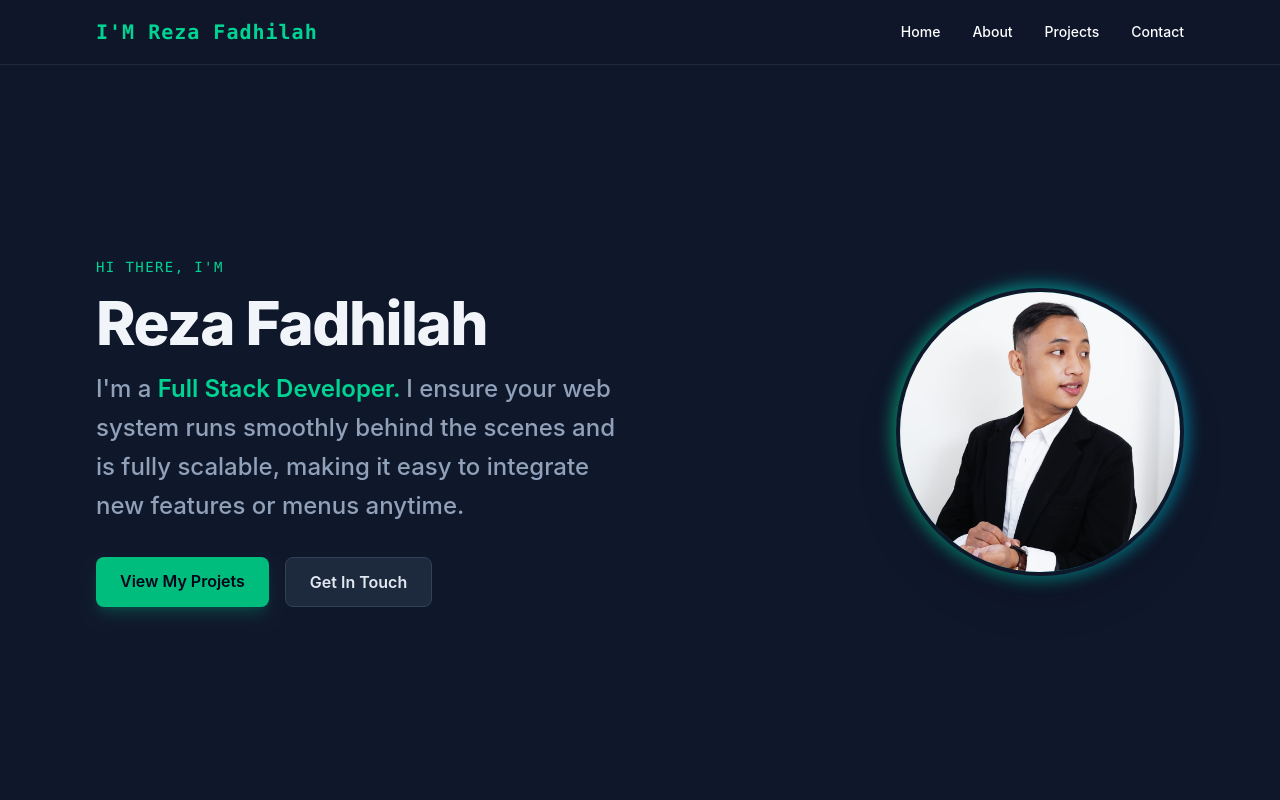
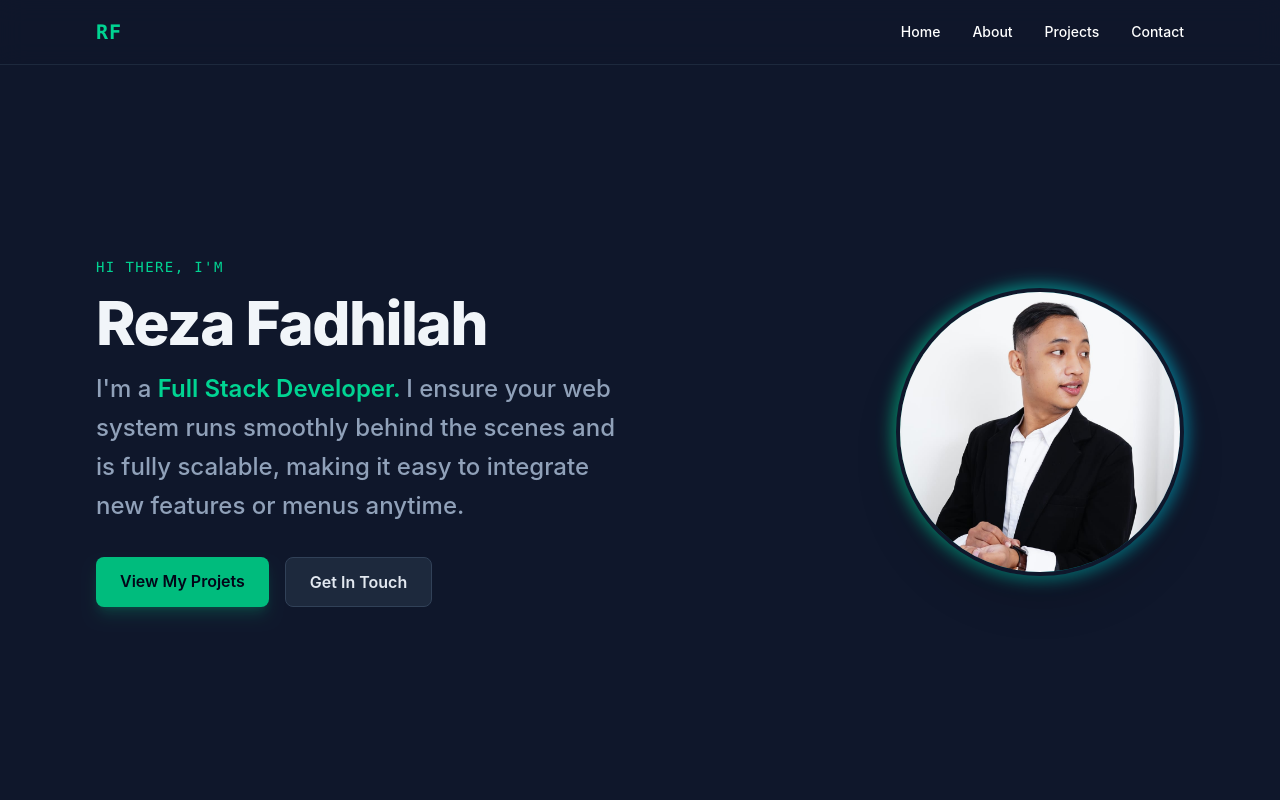
Before and after one commit to azerezaid/rezafadhilah, a React (Vite) app: page / in a window 1280 px wide. Shown: the top 800 px of the page. Built offline with nearby package versions, Linux system fonts and the light colour scheme.

Commit message:
Update Navbar.jsx

```diff
--- a/src/components/Navbar.jsx
+++ b/src/components/Navbar.jsx
@@ -10,7 +10,7 @@ function Navbar() {
           {/* Logo / Nama */}
           <div className="flex-shrink-0">
             <a href="#" className="text-xl font-bold tracking-wider text-emerald-400 font-mono">
-              I'M Reza Fadhilah
+              RF
             </a>
           </div>
 
```
